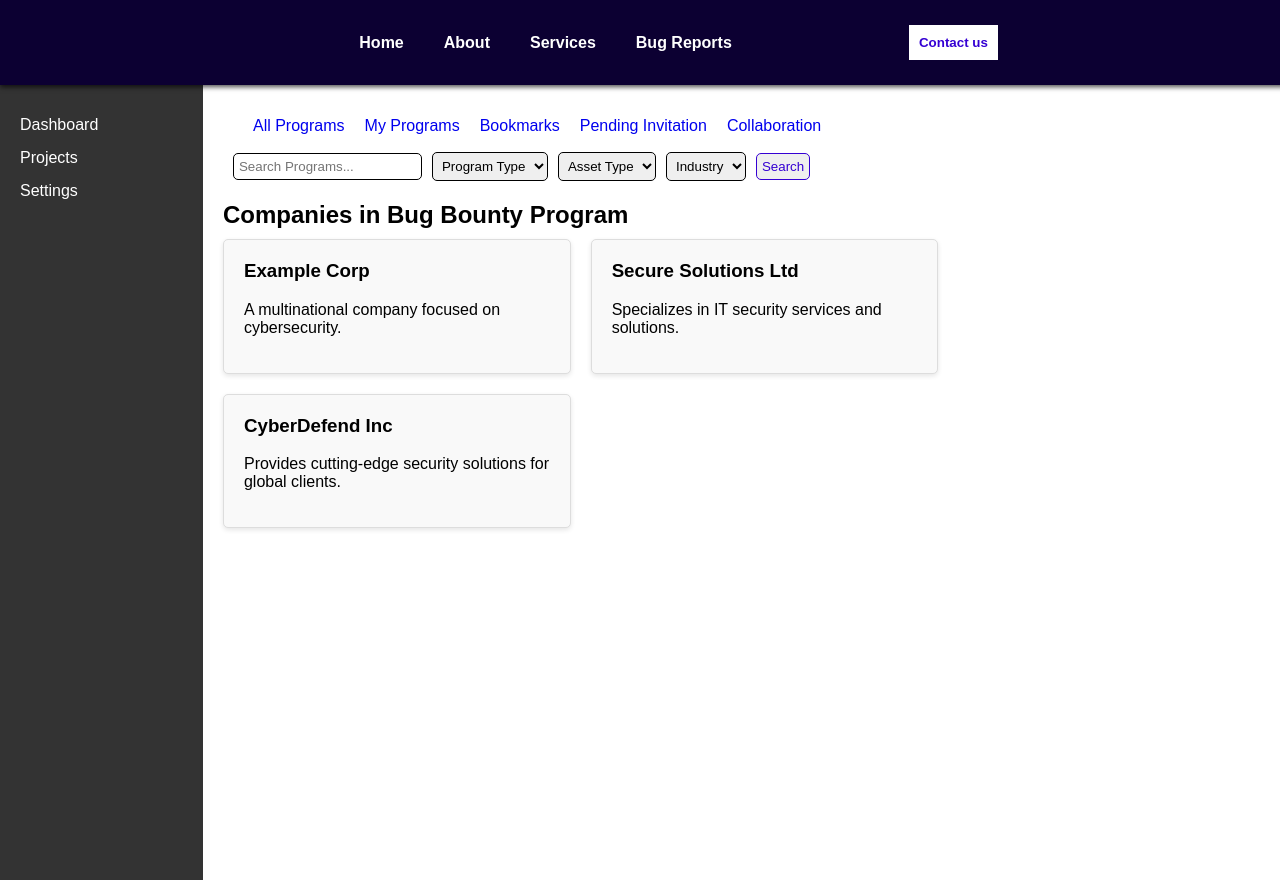
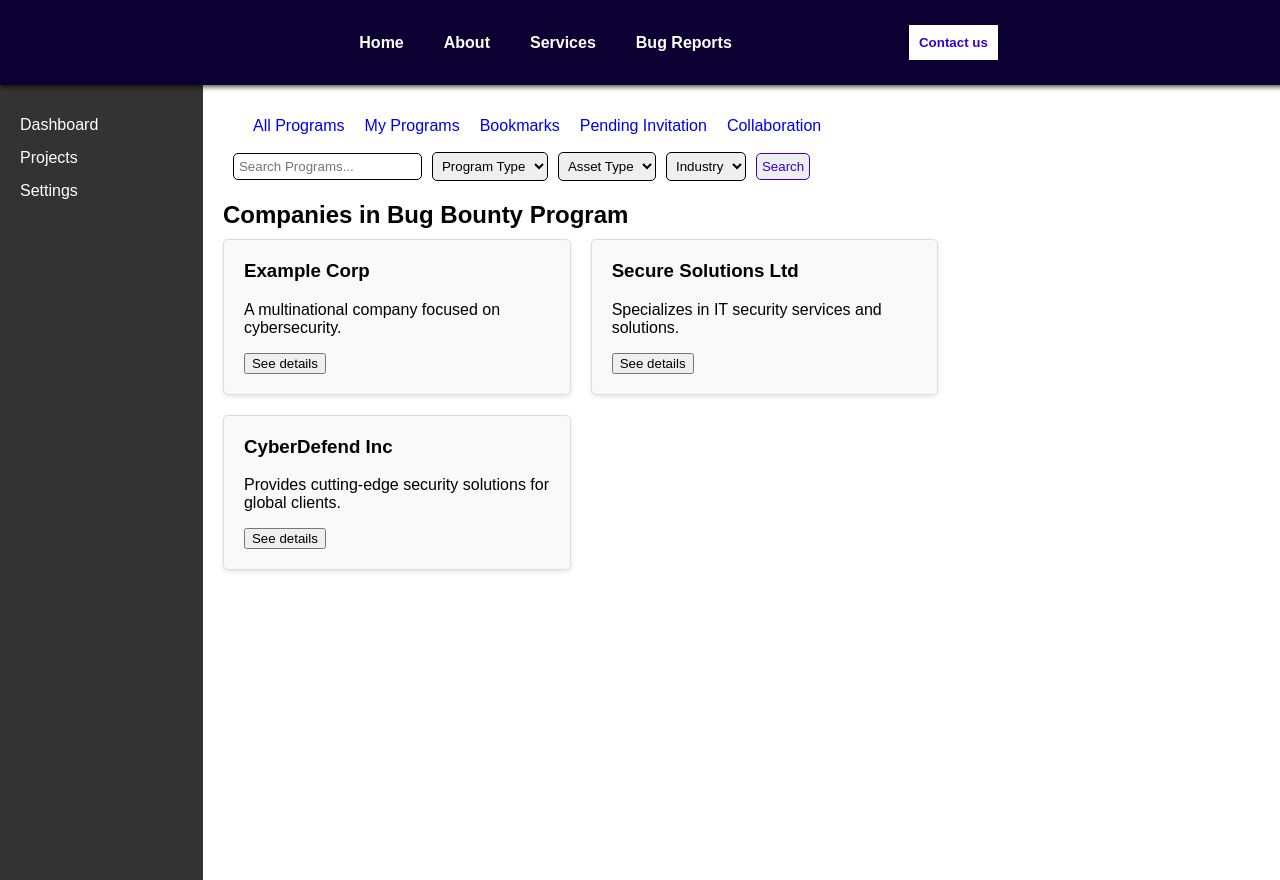
Before and after one commit to RoySamson-stack/nexus, a React (Create React App) app in the folder nexus_frontend/: page /bug-bounty in a window 1280 px wide. Built offline with nearby package versions, Linux system fonts and the light colour scheme.

Commit message:
making the comapny sedn to the submit page fr more details on the bounties

```diff
--- a/nexus_frontend/src/BugBounty.js
+++ b/nexus_frontend/src/BugBounty.js
@@ -44,7 +44,11 @@ const TopNav = () => (
     </>
 );
 
+
 const CompanyCards = ({ companies }) => (
+
+
+
     <div className="company-cards">
         <h2>Companies in Bug Bounty Program</h2>
         <div className="card-container">
@@ -52,6 +56,7 @@ const CompanyCards = ({ companies }) => (
                 <div key={company.id} className="company-card">
                     <h3>{company.name}</h3>
                     <p>{company.description}</p>
+                    <button className="details-btn">See details</button>
                 </div>
             ))}
         </div>
@@ -83,6 +88,7 @@ const App = () => {
             <SideNav />
             <div className="main-content">
                 <TopNav />
+
                 <CompanyCards companies={companies} />
             </div>
         </div>
--- a/nexus_frontend/src/HomePage.js
+++ b/nexus_frontend/src/HomePage.js
@@ -46,7 +46,7 @@ const Homepage = () => {
                     Take a proactive approach to application security theough comprehensive attack surface management, <br></br>
                     continuous asset training and security coverage validation
                 </p>
-                <a href="#">Explore the platform</a>
+                <a href="/platform">Explore the platform</a>
                 <br></br>
                 <img src={platformImg} className="platformImage" alt="platform-img" />
             </div>
```
Also changed, not shown: nexus_frontend/src/SubmitReport.js (added).
